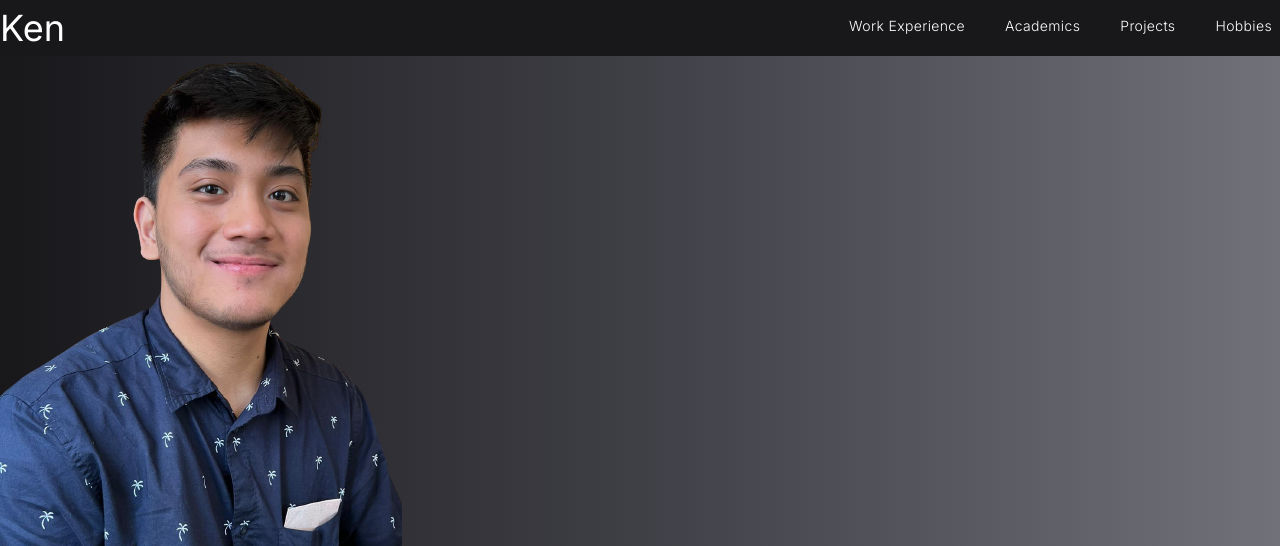
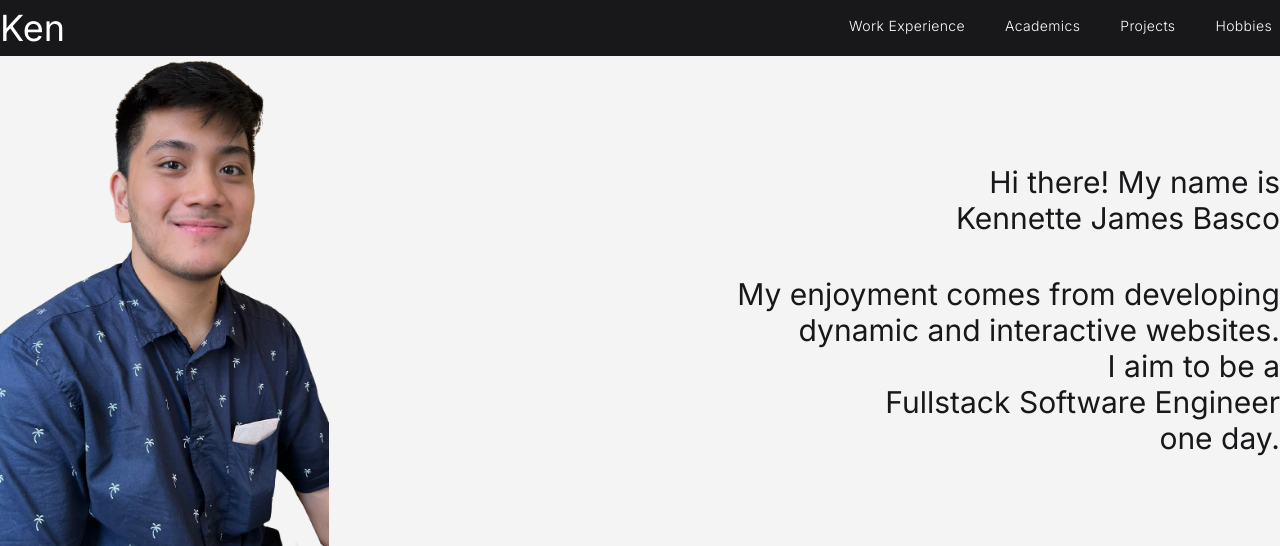
Before and after one commit to kankenny/personal-website, a Next.js app: page / in a window 1280 px wide. Shown: the top 546 px of the page. Built offline with nearby package versions, Linux system fonts and the light colour scheme.

Commit message:
Implement the Banner component

```diff
--- a/src/components/layout/body/banner/Banner.tsx
+++ b/src/components/layout/body/banner/Banner.tsx
@@ -1,18 +1,20 @@
 import React from 'react'
+
+import SectionContainer from '../../../ui/SectionContainer'
+import BannerDescription from './BannerDescription'
 
 import portrait from '../../../../assets/home/portrait.png'
 
-import SectionContainer from '../../../ui/SectionContainer'
-
 const Banner = () => {
 	return (
-		<SectionContainer twClasses="bg-gradient-to-r from-zinc-900 via-zinc-700 to-zinc-500 group pb-0">
+		<SectionContainer twClasses="bg-zinc-100 pb-0 cursor-pointer group">
 			<div className="flex flex-row justify-between items-center">
 				<img
 					src={portrait.src}
 					alt="Kennette James Basco"
-					className="group-hover:opacity-30 duration-700 bottom-0"
+					className="w-[25%] md:w-[35%] min-w-[25%]"
 				/>
+				<BannerDescription />
 			</div>
 		</SectionContainer>
 	)
--- /dev/null
+++ b/src/components/layout/body/banner/BannerDescription.tsx
@@ -0,0 +1,28 @@
+import React from 'react'
+
+const BannerDescription = () => {
+	return (
+		<div className="w-full text-zinc-900 text-md md:text-3xl space-y-10 text-right p-10 md:pr-0">
+			<h1 className="">
+				Hi there! My name is{' '}
+				<p className="group-hover:scale-105 group-hover:underline decoration-zinc-100 group-hover:text-purple-700 group-hover:decoration-purple-700 group-hover:italic group-hover:font-bold duration-300 ">
+					Kennette James Basco
+				</p>
+			</h1>
+			<h2>
+				My enjoyment comes from developing{' '}
+				<p className="group-hover:scale-105 group-hover:underline decoration-zinc-100 group-hover:text-yellow-500 group-hover:decoration-yellow-500 group-hover:italic group-hover:font-bold duration-300 ">
+					dynamic and interactive websites.
+				</p>{' '}
+				I aim to be a
+				<br />{' '}
+				<p className="group-hover:scale-105 group-hover:underline decoration-zinc-100 group-hover:text-purple-700 group-hover:decoration-purple-700 group-hover:italic group-hover:font-bold duration-300 ">
+					Fullstack Software Engineer
+				</p>{' '}
+				one day.
+			</h2>
+		</div>
+	)
+}
+
+export default BannerDescription
```
